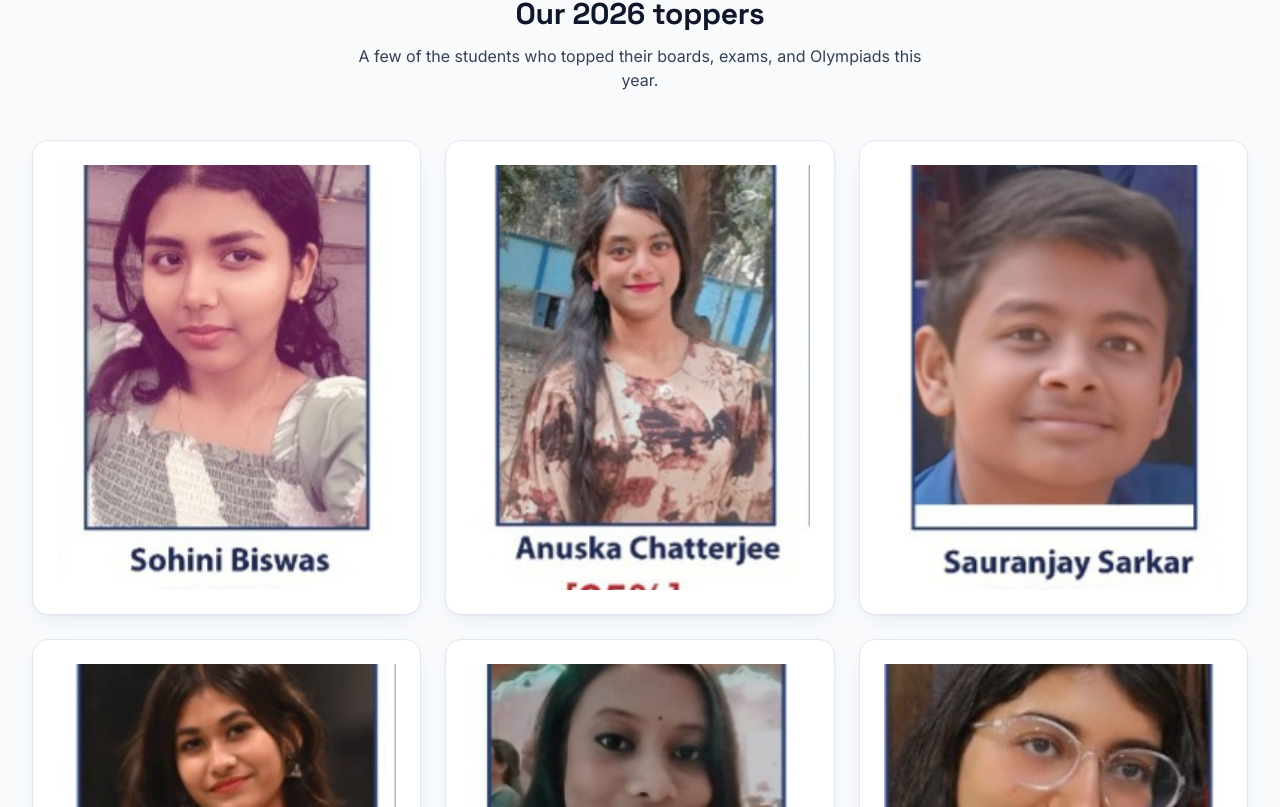
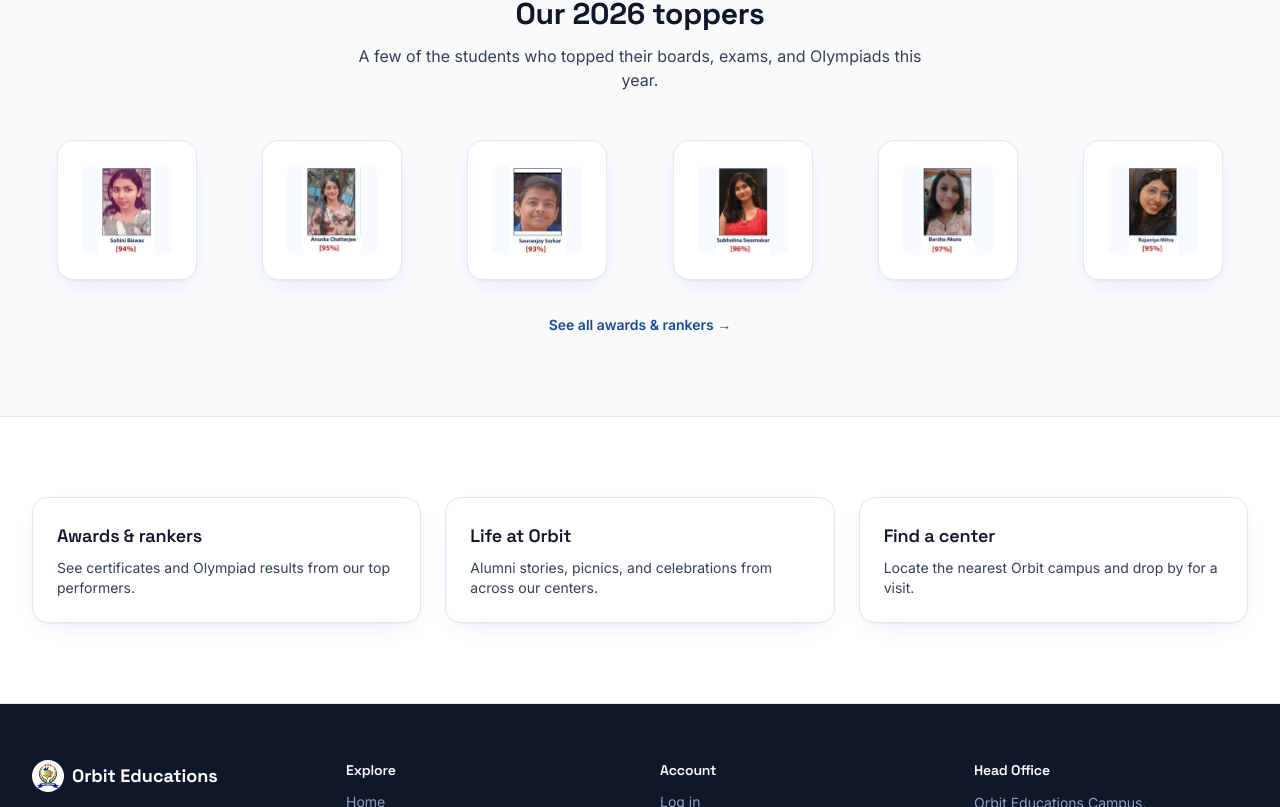
Before and after one commit to DEBTULYA2005/OrbitEducations, a React (Vite) app: page / in a window 1280 px wide. Shown: the part 1493-2300 px from the top of the page. Built offline with nearby package versions, Linux system fonts and the light colour scheme; no server answers.

Commit message:
Add tooper's images

```diff
--- a/src/pages/HomePage.jsx
+++ b/src/pages/HomePage.jsx
@@ -200,21 +200,21 @@
             </p>
           </div>
 
-          <div className="mt-12 grid grid-cols-1 gap-6 sm:grid-cols-3">
+          <div className="mt-12 grid grid-cols-3 gap-4 sm:grid-cols-5 md:grid-cols-6">
             {TOPPERS_2026.map((topper) => (
-              <Card key={topper.name} hoverable className="overflow-hidden p-0">
-                <div className="aspect-[4/5] overflow-hidden">
+              <Card
+                key={topper.name}
+                hoverable
+                className="mx-auto w-full max-w-[140px] overflow-hidden p-2"
+              >
+                <div className="aspect-square overflow-hidden rounded-lg bg-orbit-blue-50/40">
                   <img
                     src={topper.image}
                     alt={topper.name}
                     loading="lazy"
-                    className="h-full w-full object-cover"
+                    className="h-full w-full object-contain"
                   />
                 </div>
-                {/* <div className="p-5 text-center">
-                  <h3 className="font-display text-lg font-semibold text-orbit-ink">{topper.name}</h3>
-                  <p className="mt-1 text-sm text-orbit-ink-soft">{topper.achievement}</p>
-                </div> */}
               </Card>
             ))}
           </div>
```
